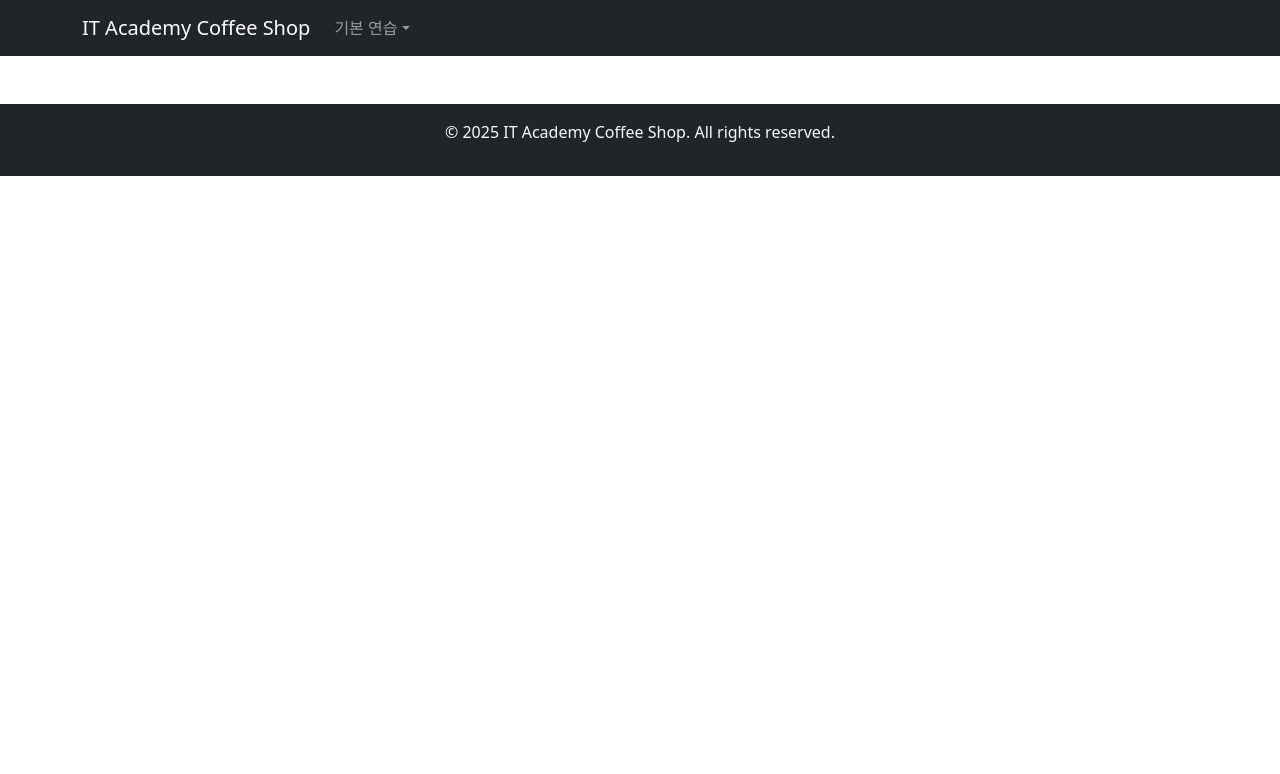
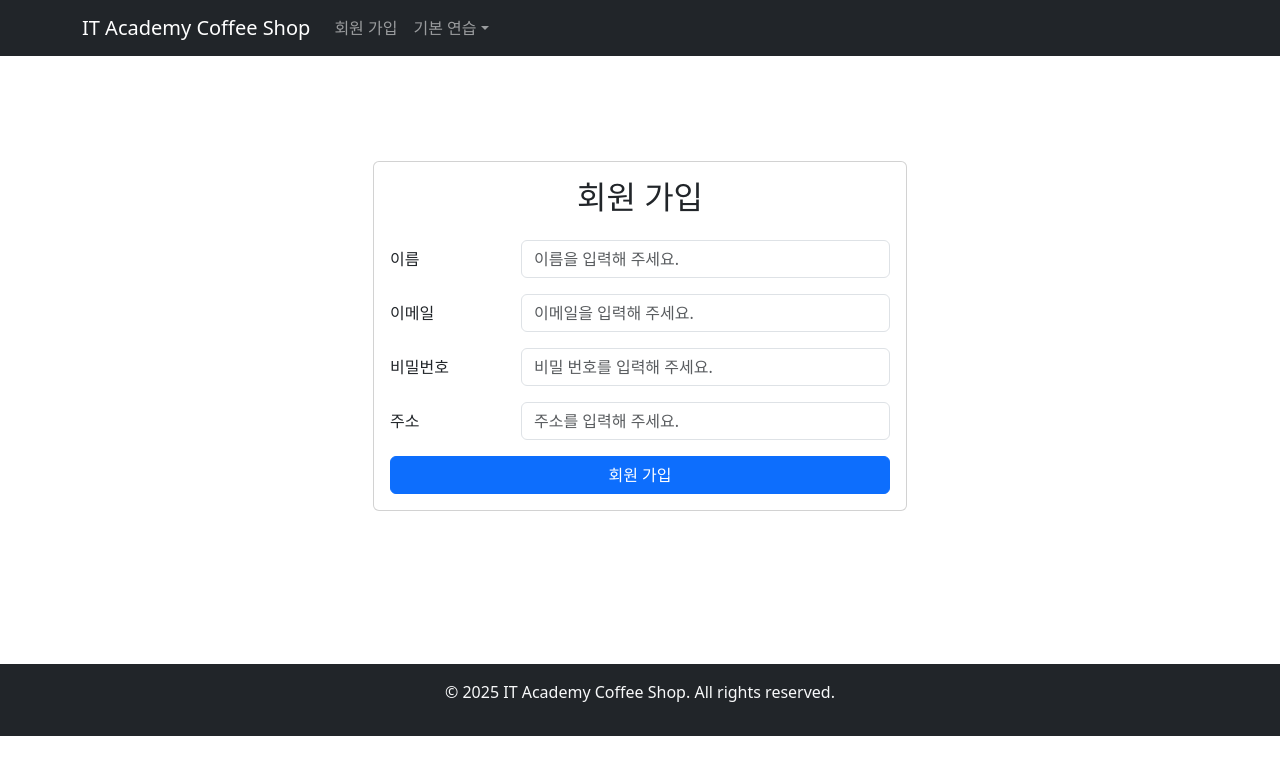
Before and after one commit to yalejong96-bit/visualStudio, a React (Vite) app: page /member/signup in a window 1280 px wide. Shown: the top 774 px of the page. Built offline with nearby package versions, Linux system fonts and the light colour scheme.

Commit message:
2026/04/03

```diff
--- /dev/null
+++ b/src/pages/SignupPage.tsx
@@ -0,0 +1,164 @@
+import axios from "axios";
+import { useState } from "react";
+import { Card, Container, Row, Form, Col, Button, Alert } from "react-bootstrap";
+import { API_BASE_URL } from "../config/config";
+import { useNavigate } from "react-router-dom";
+
+function App() {
+    // 회원 가입시 필요한 항복들을 state로 정의하기
+    const [name, setName] = useState('');
+    const [email, setEmail] = useState('');
+    const [password, setPassword] = useState('');
+    const [address, setAddress] = useState('');
+
+
+    // 폼 유효성 검사(Form Validation Check) 관련 state 정의 : 입력 양식에 문제 발생시 값을 저장할 곳
+    const [errors, setErrors] = useState({
+        name: '', email: '', password: '', address: '', general: ''
+    });
+
+
+    console.log('자바스크립트 코딩 영역')
+
+    const navigate = useNavigate();
+
+    const SignupAction = async (event: React.SubmitEvent) => {
+        event.preventDefault(); // 이벤트 전파 방지
+
+        try {
+            const url = `${API_BASE_URL}/member/signup`;
+            const parameters = { name, email, password, address };
+            const config = { withCredentials: true }
+            const response = await axios.post(url, parameters, config);
+
+            if (response.status === 200) { /* 스프링의 MemberController 파일 참조 */
+                alert('회원 가입 성공');
+                navigate('/member/login');
+            }
+
+        } catch (error) { // error : 예외 객체
+            if (axios.isAxiosError(error)) {
+                if (error.response?.data) {
+                    // 서버에서 받은 오류 정보를 객체로 저장합니다.
+                    setErrors(error.response.data);
+                }
+            } else { // 입력 값 이외에 발생하는 다른 오류과 관련됨
+                setErrors((prev) => ({
+                    ...prev,
+                    general: "회원 가입 중에 오류가 발생하였습니다.",
+                }));
+            }
+        }
+
+    }
+
+
+    return (
+        <Container className="d-flex justify-content-center align-items-center" style={{ height: '70vh' }}>
+            <Row className="w-100 justify-content-center">
+                <Col md={6}>
+                    <Card>
+                        <Card.Body>
+                            <h2 className="text-center mb-4">회원 가입</h2>
+
+                            {/* 일반 오류 발생시 사용자에게 alert 메시지를 보여 줍니다. */}
+                            {/* contextual : 상황에 맞는 적절한 스타일 색상을 지정하는 기법 */}
+                            {errors.general && <Alert variant="danger">{errors.general}</Alert>}
+
+                            {/*
+                                !! 연산자는 어떠한 값을 강제로 boolean 형태로 변환해주는 자바스크립트 기법입니다.
+
+                                isInvalid 속성은 해당 control의 유효성을 검사하는 속성입니다.
+                                값이 true이면 Form.Control.Feedback에 빨간 색상으로 오류 메시지를 보여 줍니다.
+                            */}
+
+                            <Form onSubmit={SignupAction}>
+                                {/* 이름 */}
+                                <Form.Group as={Row} className="mb-3">
+                                    <Form.Label column sm={3}>
+                                        이름
+                                    </Form.Label>
+                                    <Col sm={9}>
+                                        <Form.Control
+                                            type="text"
+                                            placeholder="이름을 입력해 주세요."
+                                            value={name}
+                                            onChange={(e) => setName(e.target.value)} //
+                                            isInvalid={!!errors.name}
+                                        />
+                                        <Form.Control.Feedback type="invalid">
+                                            {errors.name}
+                                        </Form.Control.Feedback>
+                                    </Col>
+                                </Form.Group>
+
+                                {/* 이메일 */}
+                                <Form.Group as={Row} className="mb-3">
+                                    <Form.Label column sm={3}>
+                                        이메일
+                                    </Form.Label>
+                                    <Col sm={9}>
+                                        <Form.Control
+                                            type="text"
+                                            placeholder="이메일을 입력해 주세요."
+                                            value={email}
+                                            onChange={(e) => setEmail(e.target.value)}
+                                            isInvalid={!!errors.email}
+                                        />
+                                        <Form.Control.Feedback type="invalid">
+                                            {errors.email}
+                                        </Form.Control.Feedback>
+                                    </Col>
+                                </Form.Group>
+
+                                {/* 비밀번호 */}
+                                <Form.Group as={Row} className="mb-3">
+                                    <Form.Label column sm={3}>
+                                        비밀번호
+                                    </Form.Label>
+                                    <Col sm={9}>
+                                        <Form.Control
+                                            type="password"
+                                            placeholder="비밀 번호를 입력해 주세요."
+                                            value={password}
+                                            onChange={(e) => setPassword(e.target.value)}
+                                            isInvalid={!!errors.password}
+                                        />
+                                        <Form.Control.Feedback type="invalid">
+                                            {errors.password}
+                                        </Form.Control.Feedback>
+                                    </Col>
+                                </Form.Group>
+
+                                {/* 주소 */}
+                                <Form.Group as={Row} className="mb-3">
+                                    <Form.Label column sm={3}>
+                                        주소
+                                    </Form.Label>
+                                    <Col sm={9}>
+                                        <Form.Control
+                                            type="text"
+                                            placeholder="주소를 입력해 주세요."
+                                            value={address}
+                                            onChange={(e) => setAddress(e.target.value)}
+                                            isInvalid={!!errors.address}
+                                        />
+                                        <Form.Control.Feedback type="invalid">
+                                            {errors.address}
+                                        </Form.Control.Feedback>
+                                    </Col>
+                                </Form.Group>
+
+                                <Button variant="primary" type="submit" className="w-100">
+                                    회원 가입
+                                </Button>
+                            </Form>
+                        </Card.Body>
+                    </Card>
+                </Col>
+            </Row>
+        </Container>
+    );
+}
+
+export default App;
--- a/src/routes/AppRoutes.tsx
+++ b/src/routes/AppRoutes.tsx
@@ -3,9 +3,7 @@ import { Route, Routes } from "react-router-dom";
 import FruitOne from './../pages/FruitOne';
 import FruitList from './../pages/FruitList';
 import HomePage from "../pages/HomePage";
-
-
-
+import SignupPage from "../pages/SignupPage";
 
 function App() {
   return (
@@ -13,6 +11,8 @@ function App() {
       <Route path="/fruit" element={<FruitOne />} />
       <Route path="/fruit/list" element={<FruitList />} />
       <Route path='/' element={<HomePage />} />
+
+      <Route path='/member/signup' element={<SignupPage />} />
     </Routes>
   );
 }
--- a/src/ui/MenuItems.tsx
+++ b/src/ui/MenuItems.tsx
@@ -15,6 +15,7 @@ function App({ appName }: MenuItemsProps) {
          <Container>
             <Navbar.Brand href='/'>{appName}</Navbar.Brand>
             <Nav className="me-auto">
+               <Nav.Link onClick={() => navigate(`/member/signup`)}>회원 가입</Nav.Link>
                <NavDropdown title={`기본 연습`}>
                   <NavDropdown.Item onClick={() => navigate(`/fruit`)}>과일 1개</NavDropdown.Item>
                   <NavDropdown.Item onClick={() => navigate(`/fruit/list`)}>과일 목록</NavDropdown.Item>
```
